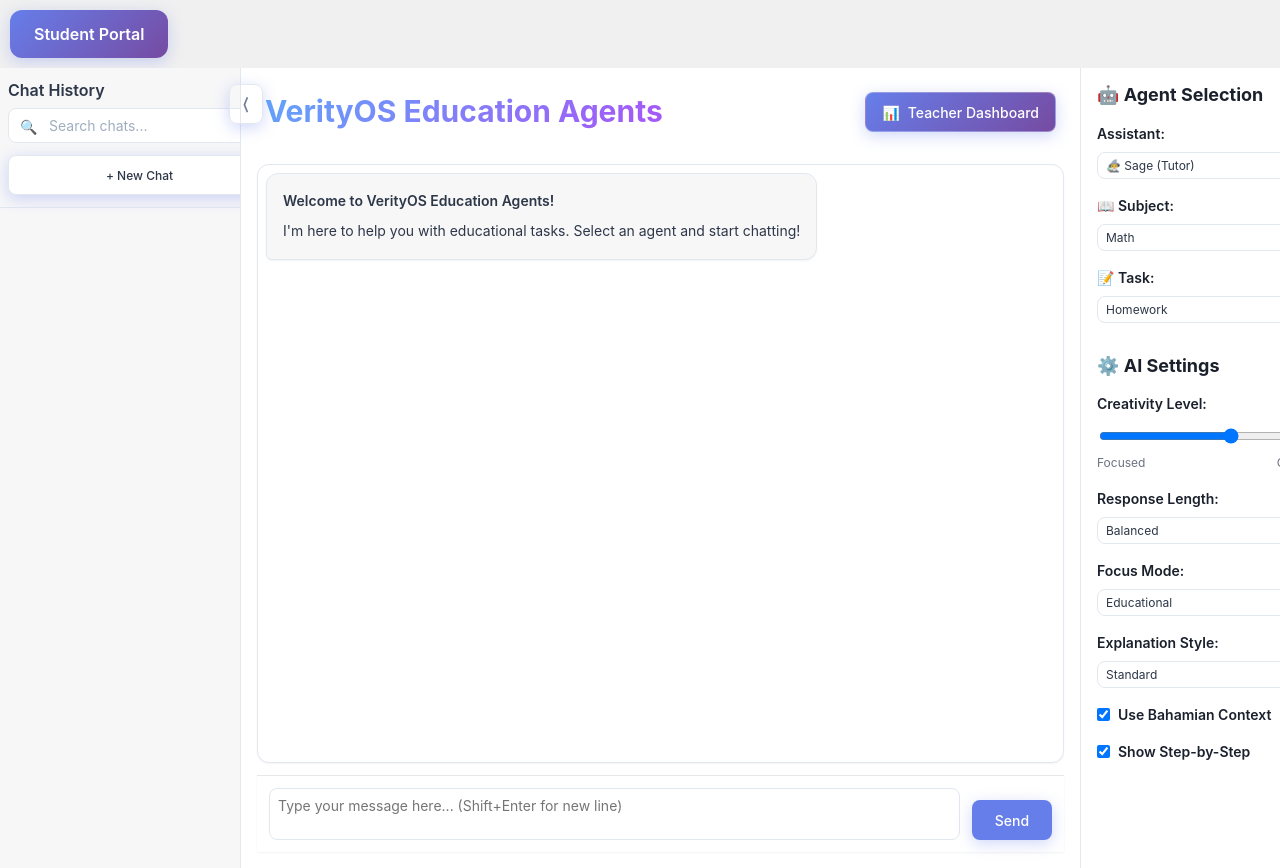
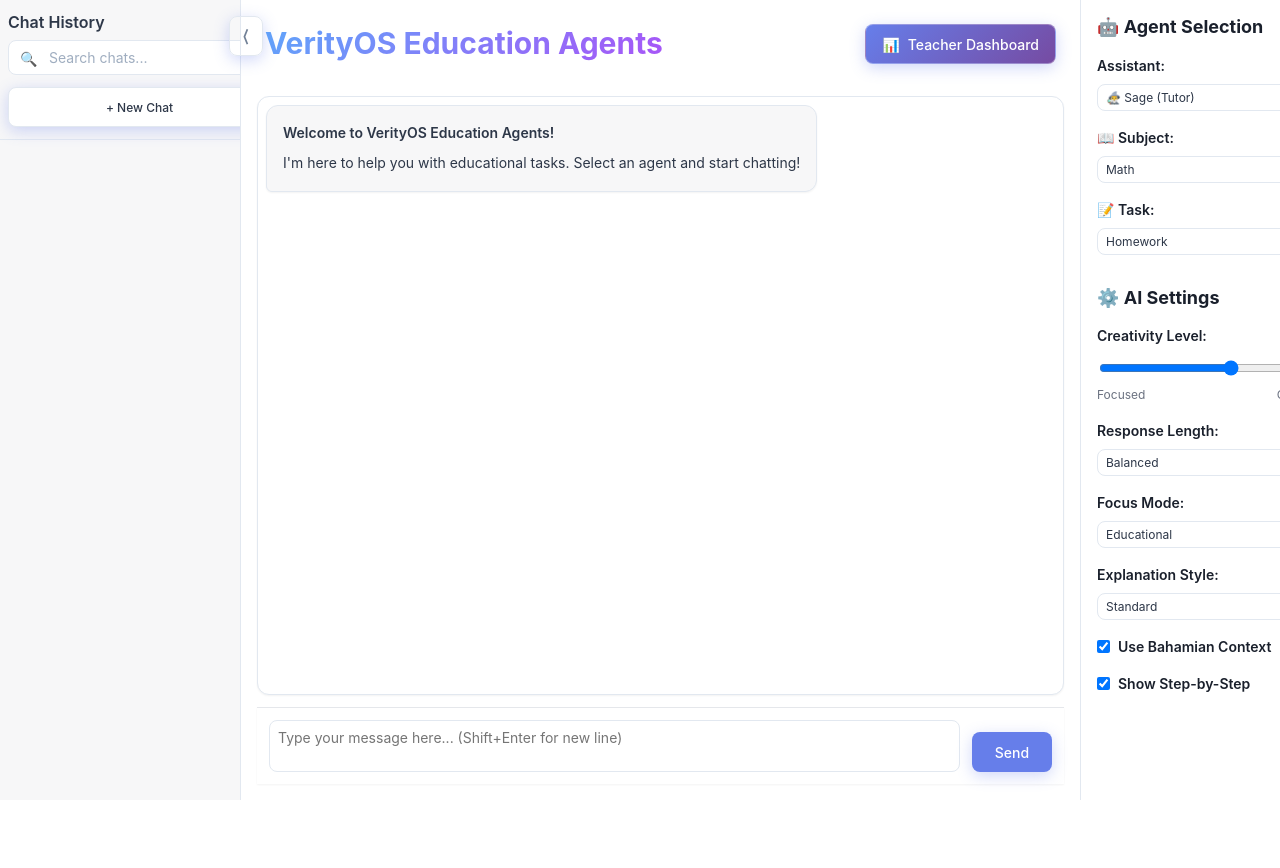
Before and after one commit to salutethegenius/verityos-education-agents, a Flask app: page / in a window 1280 px wide. After the commit the page ends 800 px from the top, so only its background shows below. Run offline with Flask 3, Linux system fonts and the light colour scheme.

Commit message:
Assistant checkpoint: Remove Student Portal navigation from agent interface
Assistant generated file changes:
- web/templates/agent_interface.html: Remove Student Portal navigation completely

---

User prompt:

remove student portal from top left on agent interface

Replit-Commit-Author: Assistant
Replit-Commit-Session-Id: dcc4b1e3-7e39-4ed4-995a-b9f12f62e05c

```diff
--- a/web/templates/agent_interface.html
+++ b/web/templates/agent_interface.html
@@ -8,10 +8,6 @@
   <meta name="robots" content="noindex">
 </head>
 <body>
-  <nav style="background-color: #f0f0f0; padding: 10px;">
-    <a href="/student-login" style="text-decoration: none; color: blue;">Student Portal</a>
-  </nav>
-
   <div id="app-container">
     <!-- Sidebar for chat history -->
     <div id="sidebar">
```
